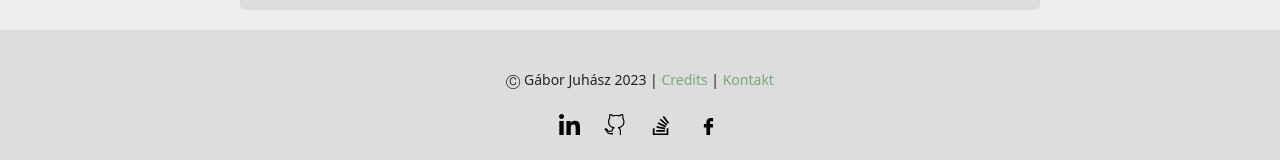
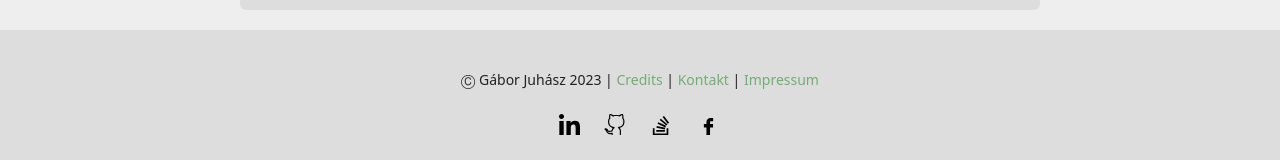
Before and after one commit to gabjuh/webdev-portfolio, a React (Vite) app: page /credits in a window 1280 px wide. Shown: the part 3810-3970 px from the top of the page. Built offline with nearby package versions, Linux system fonts and the light colour scheme.

Commit message:
add impressum button

```diff
--- a/src/components/Footer.tsx
+++ b/src/components/Footer.tsx
@@ -9,7 +9,7 @@ import stackOverflow from '../assets/logos/stack_overflow_mc.svg'
 const Footer = () => {
   return (
     <footer className="p-10 bg-[#ddd] w-[100%]">
-      <p className="text-center w-[100%] text-sm">Ⓒ Gábor Juhász 2023 | <Link to="/credits" className="text-[#7a7] hover:text-[#777] transition-all duration-200">Credits</Link> | <a href="mailto:info@gaborjuhasz.de" className="text-[#7a7] hover:text-[#777] transition-all duration-200">Kontakt</a>
+      <p className="text-center w-[100%] text-sm">Ⓒ Gábor Juhász 2023 | <Link to="/credits" className="text-[#7a7] hover:text-[#777] transition-all duration-200">Credits</Link> | <a href="mailto:info@gaborjuhasz.de" className="text-[#7a7] hover:text-[#777] transition-all duration-200">Kontakt</a> | <Link to="/impressum" className="text-[#7a7] hover:text-[#777] transition-all duration-200">Impressum</Link>
       </p>
       <div className="flex justify-center mt-3">
         <a className="w-[45px] p-3" href="https://www.linkedin.com/in/g%C3%A1bor-juh%C3%A1sz-5352935a/" target="_blank">
```
